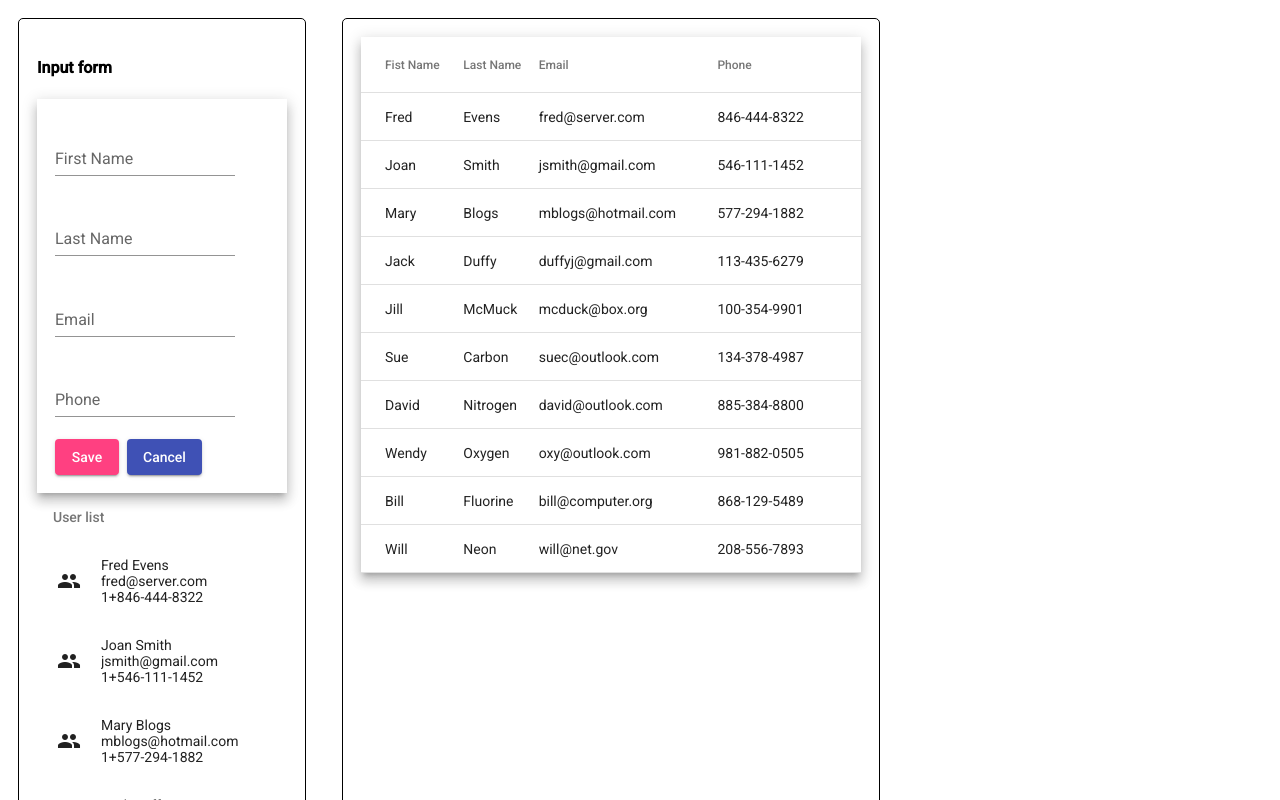
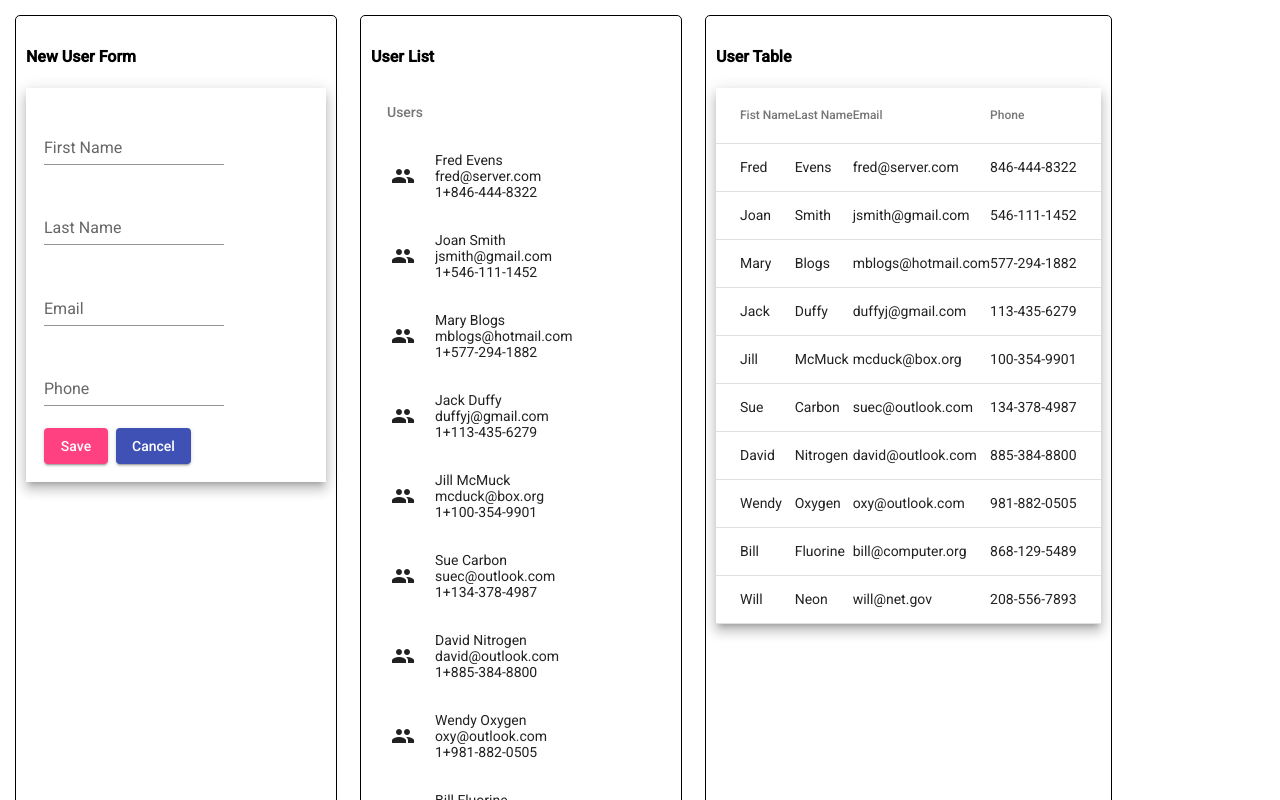
Before and after one commit to FoxGeoff/TestFormAngularRev3, an Angular app: page / in a window 1280 px wide. Shown: the top 800 px of the page. Built offline with nearby package versions, Linux system fonts and the light colour scheme.

Commit message:
Display using floating fxLayout elements

```diff
--- a/src/app/dashboard/dashboard.component.css
+++ b/src/app/dashboard/dashboard.component.css
@@ -1,27 +1,23 @@
-.container {
-  margin: 18px;
-  width: 100%;
-  max-width: 250px;
-  min-width: 200px;
-  border: 1px;
+
+/* responsive areas */
+.desktop {
+  padding: 10px;
+}
+
+.grid-item {
   border-style: solid;
-  padding: 18px;
+  border-width: 1px;
   border-radius: 5px;
- }
+  padding: 10px;
+  min-width: 300px;
+  max-height: 900px;
+  margin: 5px;
+}
 
- .container-table {
-  margin: 18px;
-  width: 100%;
-  max-width: 500px;
-  min-width: 400px;
-  border: 1px;
-  border-style: solid;
-  padding: 18px;
-  border-radius: 5px;
- }
-
+ /* various items */
  table {
   width: 100%;
+  background-color: white;
 }
 
 .form {
--- a/src/app/dashboard/dashboard.component.html
+++ b/src/app/dashboard/dashboard.component.html
@@ -1,6 +1,6 @@
-<div class="desktop" fxLayout="row" fxLayoutGap="18px">
-  <div class="container">
-    <h4>Input form</h4>
+<div class="desktop" fxLayout="row wrap" fxLayoutGap="18px">
+  <div class="grid-item">
+    <h4>New User Form</h4>
     <div class="form mat-elevation-z8">
       <diV>
         <mat-form-field appearance="standard">
@@ -35,21 +35,25 @@
         </button>
       </div>
     </div>
-    <!-- end of form  -->
-
+  </div>
+  <!-- end of form  -->
+  <div class="grid-item">
+    <h4>User List</h4>
     <mat-list>
-      <div mat-subheader>User list</div>
+      <div mat-subheader>Users</div>
       <mat-list-item *ngFor="let user of dataSource">
         <mat-icon mat-list-icon>people</mat-icon>
         <div mat-line style="color: 'blue'"></div>
-        <div mat-line>{{user.firstName}} {{user.lastName}}</div>
-        <div mat-line>{{user.email}}</div>
-        <div mat-line>1+{{user.phone}}</div>
+        <div mat-line>{{ user.firstName }} {{ user.lastName }}</div>
+        <div mat-line>{{ user.email }}</div>
+        <div mat-line>1+{{ user.phone }}</div>
       </mat-list-item>
       <mat-divider></mat-divider>
     </mat-list>
   </div>
-  <div class="container-table">
+
+  <div class="grid-item">
+    <h4>User Table</h4>
     <table mat-table [dataSource]="dataSource" class="mat-elevation-z8">
       <!--- Note that these columns can be defined in any order.
           The actual rendered columns are set as a property on the row definition" -->
```
Also changed, not shown: 1 other file (tests, documents, lock files or other folders).
